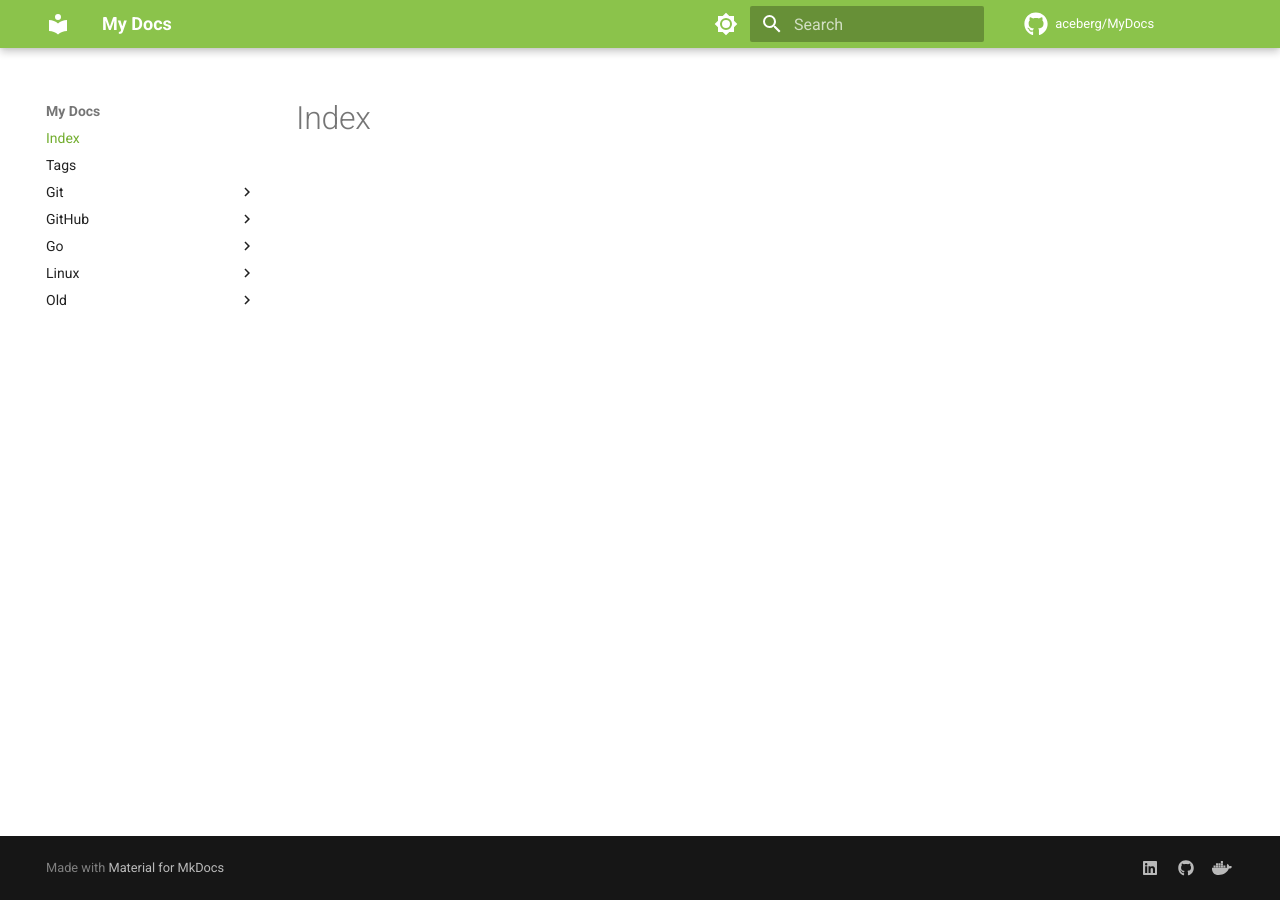
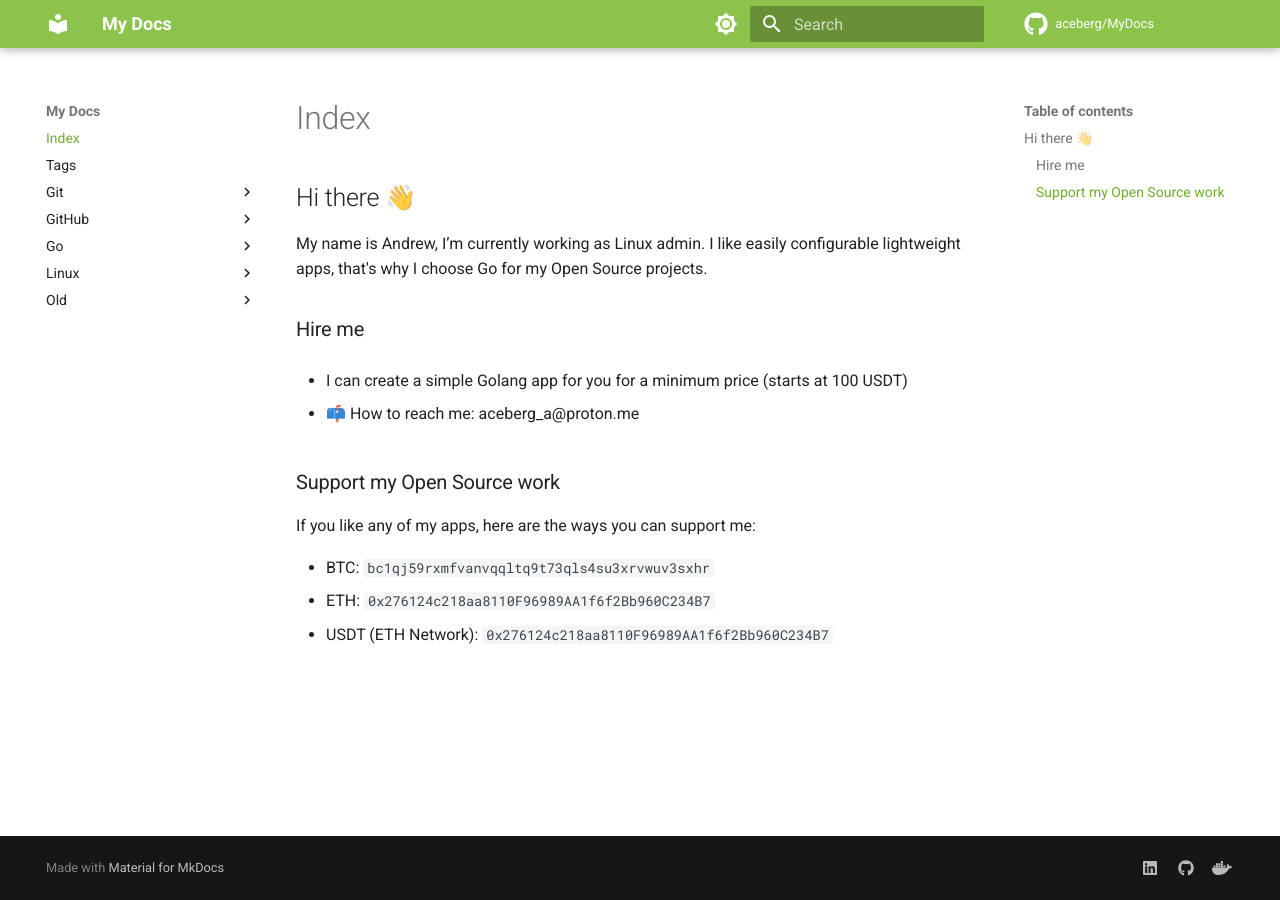
Before and after one commit to aceberg/MyDocs, an MkDocs documentation site: the page built from docs/index.md, in a window 1280 px wide. Built offline with MkDocs 1.6.1 and Material for MkDocs 9.7.7, drawn with Linux system fonts in a browser that asks for light colours; comment, search, counter and statistics services are not loaded.

Commit message:
index upd

```diff
--- a/docs/index.md
+++ b/docs/index.md
@@ -1 +1,18 @@
 # Index
+## Hi there 👋
+
+My name is Andrew, I’m currently working as Linux admin. I like easily configurable lightweight apps, that's why I choose Go for my Open Source projects.
+
+### Hire me
+
+- I can create a simple Golang app for you for a minimum price (starts at 100 USDT)
+
+- 📫 How to reach me: aceberg_a@proton.me
+
+### Support my Open Source work
+
+If you like any of my apps, here are the ways you can support me:
+
+- BTC: `bc1qj59rxmfvanvqqltq9t73qls4su3xrvwuv3sxhr`
+- ETH: `0x276124c218aa8110F96989AA1f6f2Bb960C234B7`
+- USDT (ETH Network): `0x276124c218aa8110F96989AA1f6f2Bb960C234B7`
```
